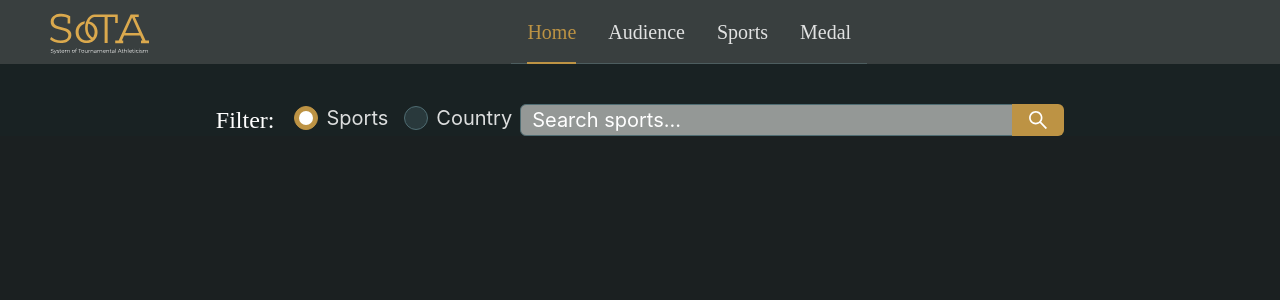
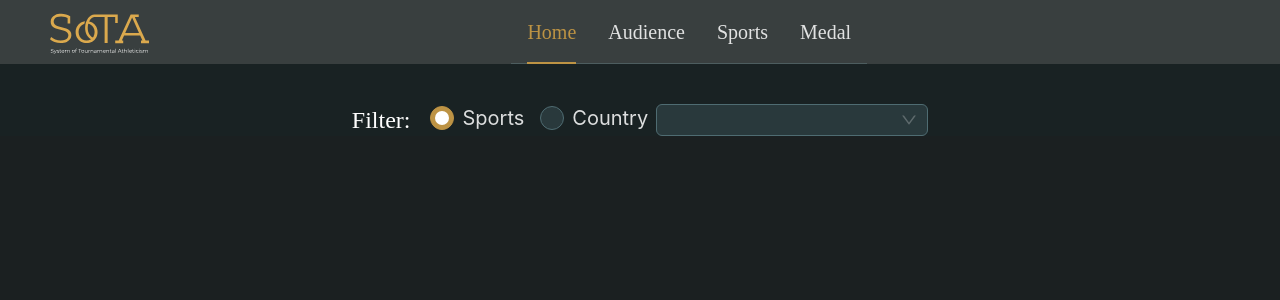
Before and after one commit to SPaM-Skill-Issue/sota-frontend, a React (Vite) app: page /audience in a window 1280 px wide. Shown: the top 300 px of the page. Built offline with nearby package versions, Linux system fonts and the light colour scheme.

Commit message:
feat: add dropdown menu to filter component

```diff
--- /dev/null
+++ b/src/components/dropdownMenu.tsx
@@ -0,0 +1,27 @@
+import React from 'react';
+import { Select } from 'antd';
+const { Option } = Select;
+
+interface DropdownMenuProps {
+  data: Array<{ label: string; key: string }>;
+}
+
+const handleSelect = (value: string) => {
+  console.log(`Selected: ${value}`);
+  // Do something with the selected value here
+};
+
+const DropdownMenu: React.FC<DropdownMenuProps> = ({ data }) => {
+
+  return (
+    <Select onSelect={handleSelect} className=' w-1/4' >
+      {data.map(item => (
+        <Option key={item.key} value={item.key}>
+          {item.label}
+        </Option>
+      ))}
+    </Select>
+  );
+};
+
+export default DropdownMenu;
--- a/src/components/filterSportCountry.tsx
+++ b/src/components/filterSportCountry.tsx
@@ -1,25 +1,49 @@
 import React, { useState } from 'react';
 import { Radio, RadioChangeEvent } from 'antd';
-import SearchBar from '../components/searchBar';
+import DropdownMenu from './dropdownMenu';
+
+const sportItems = [
+    {
+        label: "Archery",
+        key: '1',
+    },
+    {
+        label: "Artistic Gymnastics",
+        key: '2',
+    },
+    {
+        label: 'Artistic Swimming',
+        key: '3',
+    },
+];
+
+const countryItems = [
+    {
+        label: 'Korea',
+        key: 'KR',
+    },
+    {
+        label: 'Thailand',
+        key: 'TH',
+    },
+    {
+        label: 'Japan',
+        key: 'JP',
+    },
+];
 
 const FilterComponent: React.FC = () => {
     const [selectedCategory, setSelectedCategory] = useState<string>('sports'); // Set "sports" as default
-    const [placeholderText, setPlaceholderText] = useState<string>('Search sports...'); // Set default placeholder
+    const [data, setData] = useState(sportItems); // Set "sportItems" as default
 
     const handleCategoryChange = (e: RadioChangeEvent) => {
         const selectedValue = e.target.value;
         setSelectedCategory(selectedValue);
-
         if (selectedValue === 'sports') {
-            setPlaceholderText('Search sports...');
-        } else if (selectedValue === 'country') {
-            setPlaceholderText('Search countries...');
+            setData(sportItems);
+        } else {
+            setData(countryItems);
         }
-    };
-
-    const handleSearch = (value: string) => {
-        console.log(`Searching for: ${value}`);
-        // TODO: search logic
     };
 
     return (
@@ -29,7 +53,7 @@ const FilterComponent: React.FC = () => {
                 <Radio value="sports">Sports</Radio>
                 <Radio value="country">Country</Radio>
             </Radio.Group>
-            <SearchBar onSearch={handleSearch} placeHolder={placeholderText} />
+            <DropdownMenu data={data} />
         </div>
     );
 };
```
